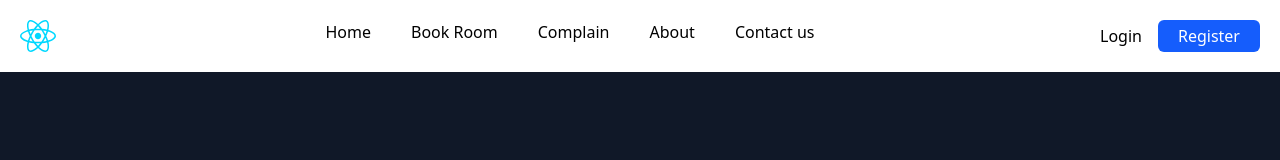
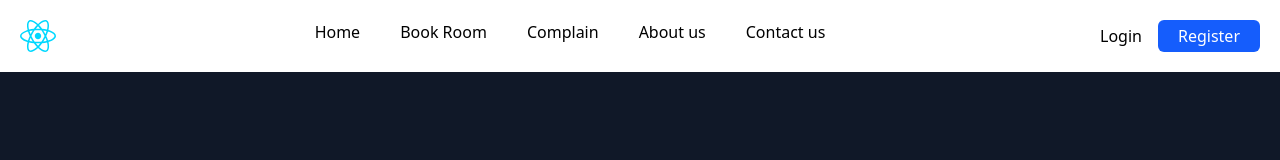
Before and after one commit to BhanuBurman/hostel-management-system, a React (Vite) app in the folder frontend/: page / in a window 1280 px wide. Shown: the top 160 px of the page. Built offline with nearby package versions, Linux system fonts and the light colour scheme.

Commit message:
added about and contact sections

```diff
--- a/frontend/src/components/Navbar.jsx
+++ b/frontend/src/components/Navbar.jsx
@@ -5,6 +5,11 @@ import Register from "./Register";
 
 const Navbar = () => {
   const [isRegisterClicked, setIsRegisterClicked] = useState(false);
+
+  const handleScroll = (id) =>{
+    document.getElementById(id).scrollIntoView({behavior: 'smooth'})
+  }
+
   return (
     <div className="nav__bar container flex  justify-between p-5 ">
       {isRegisterClicked && (
@@ -21,10 +26,8 @@ const Navbar = () => {
         <NavLink className="mx-5" to={"/complain-page"}>
           Complain
         </NavLink>
-        <NavLink className="mx-5" to={"/"}>About</NavLink>
-        <NavLink className="mx-5" to={"/"}>
-          Contact us
-        </NavLink>
+        <li className="mx-5 cursor-pointer" onClick={() => handleScroll("about")}>About us</li>
+        <li className="mx-5 cursor-pointer" onClick={() => handleScroll("contact")}>Contact us</li>
       </ul>
       <div className="buttons">
         <button className="login px-3 mx-1">Login</button>
```
